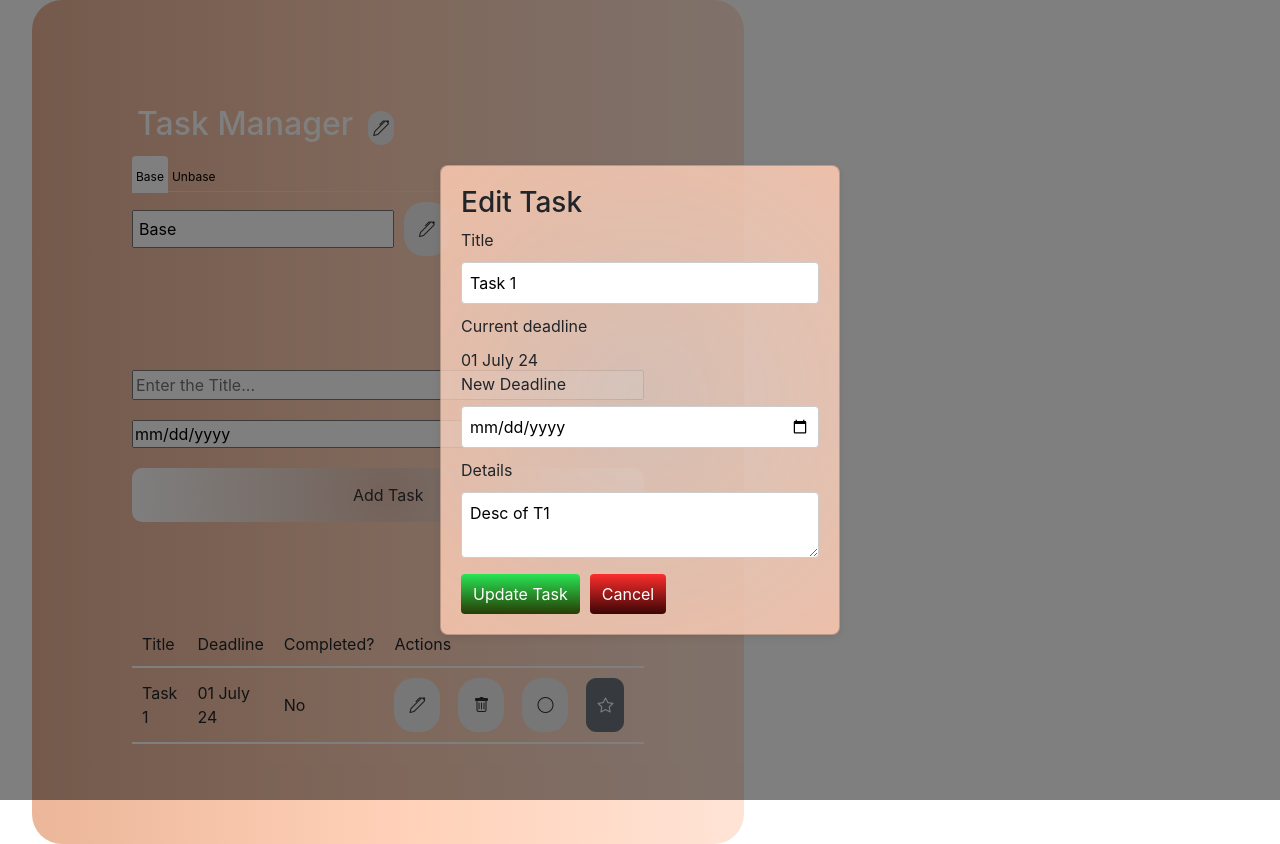
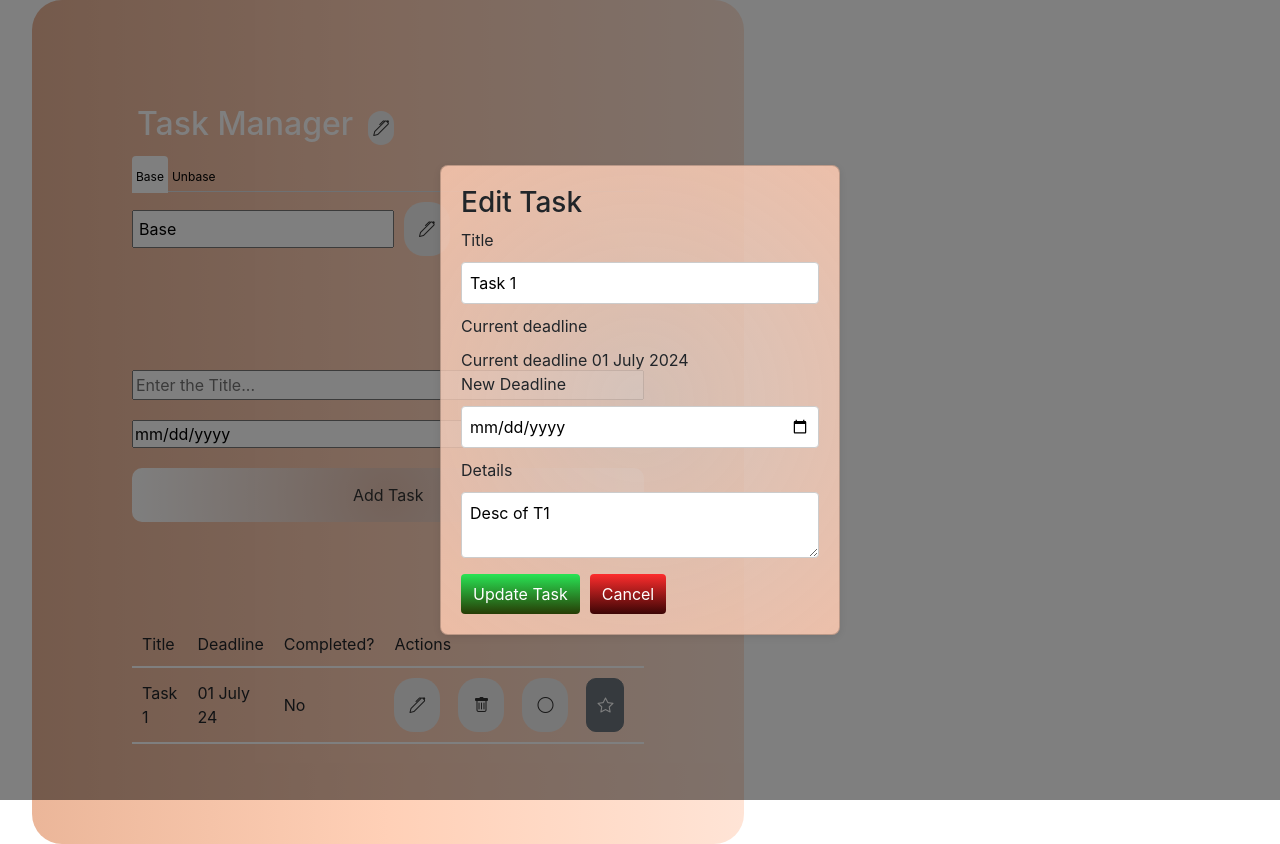
Before and after one commit to felifau/todolistfrontend, a Vue app: page / in a window 1280 px wide. Both pictures are taken after a click on the button 417 px from the left and 705 px from the top of the page. Built offline with nearby package versions, Linux system fonts and the light colour scheme; no server answers.

Commit message:
fix data (2)

```diff
--- a/src/components/EditTaskModal.vue
+++ b/src/components/EditTaskModal.vue
@@ -7,7 +7,7 @@
         <input type="text" id="title" v-model="editableTask.title" required />
 
         <label for="currentDeadline">Current deadline</label>
-        <div id="currentDeadline">{{ formatDate(editableTask.deadline, 'dd MMMM yy') }}</div>
+        <div id="currentDeadline">{{ formattedCurrentDeadline }}</div>
 
         <label for="deadline">New Deadline</label>
         <input type="date" id="deadline" v-model="newDeadline" />
@@ -23,7 +23,7 @@
 </template>
 
 <script lang="ts">
-import { defineComponent, type PropType, ref, watch } from 'vue';
+import { computed, defineComponent, type PropType, ref, watch } from 'vue'
 import { formatDate } from 'date-fns'
 
 interface Task {
@@ -49,6 +49,10 @@ export default defineComponent({
     const editableTask = ref<Task>({ ...props.task });
     const newDeadline = ref<string | null>(null);
 
+    const formattedCurrentDeadline = computed(() => {
+      return `Current deadline ${formatDate(editableTask.value.deadline, 'dd MMMM yyyy')}`;
+    });
+
     watch(() => props.task, (newTask) => {
       editableTask.value = { ...newTask };
     });
@@ -66,6 +70,7 @@ export default defineComponent({
 
     return {
       newDeadline,
+      formattedCurrentDeadline,
       editableTask,
       updateTask,
       closeModal,
```
